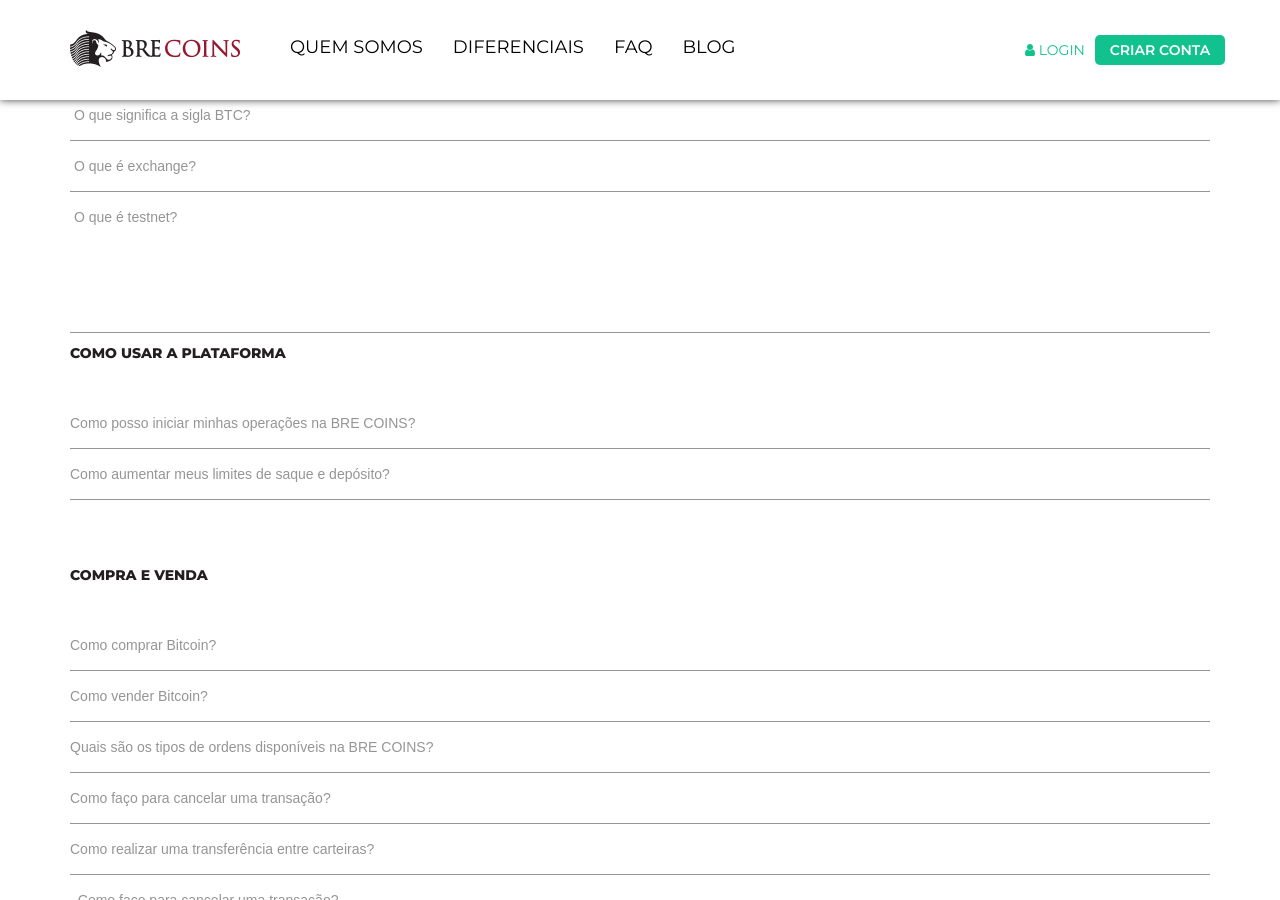
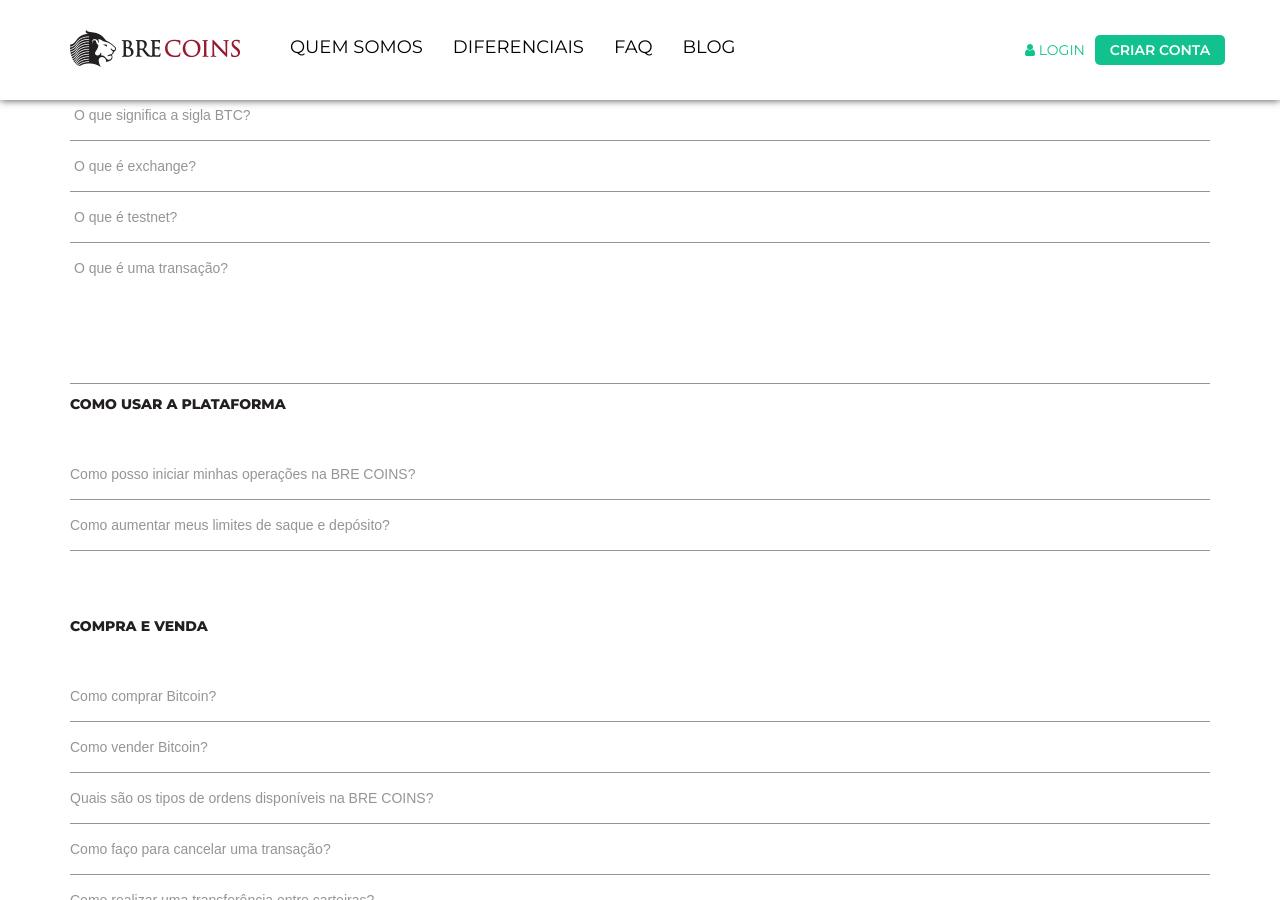
Before and after one commit to digitalbre/brecoins.github.io, a Jekyll site: the page built from faq.md, in a window 1280 px wide and 900 px high, scrolled down 2335 px. Built offline with Jekyll 4.4.1, drawn with Linux system fonts in a browser that asks for light colours; nearby versions of some CDN libraries; some web fonts are replaced; a script that is not in the unit is left out.

Commit message:
Update faq.md

```diff
--- a/faq.md
+++ b/faq.md
@@ -49,7 +49,7 @@ GLOSSÁRIO
 *  [O que significa a sigla BTC?](/faq/o-que-e-btc.html "O que significa a sigla BTC?"){:.cinza}
 *  [O que é exchange?](/faq/o-que-e-exchange.html "O que é exchange?"){:.cinza}
 *  [O que é testnet?](/faq/o-que-e-testnet.html "O que é testnet?"){:.cinza}
-
+*  [O que é uma transação?](/faq/o-que-e-uma-transacao.html "O que é uma transação?"){:.cinza}
 
 
 
```
